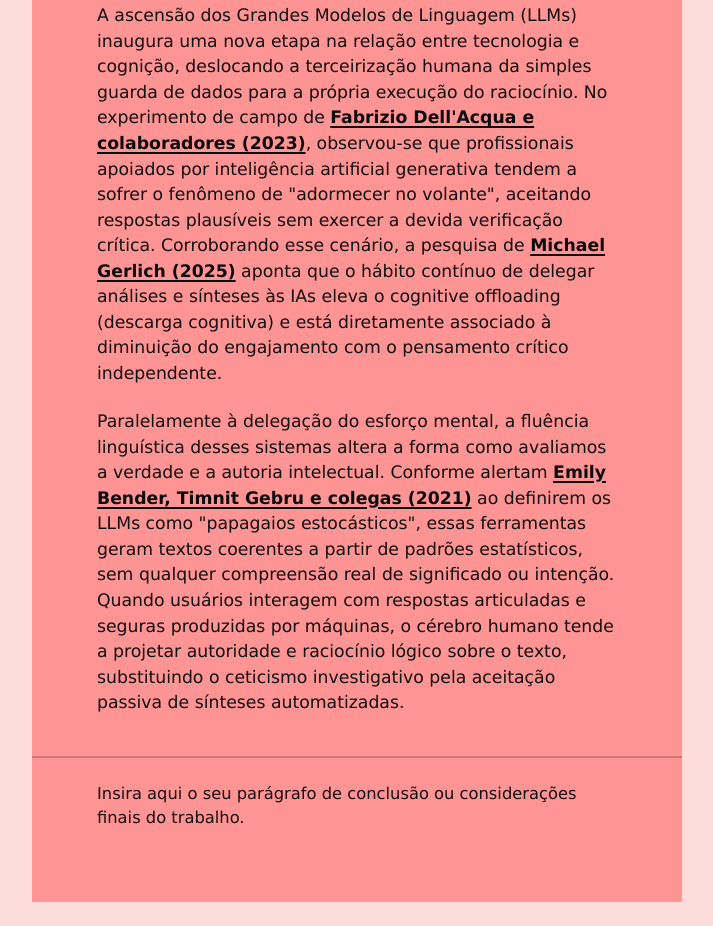
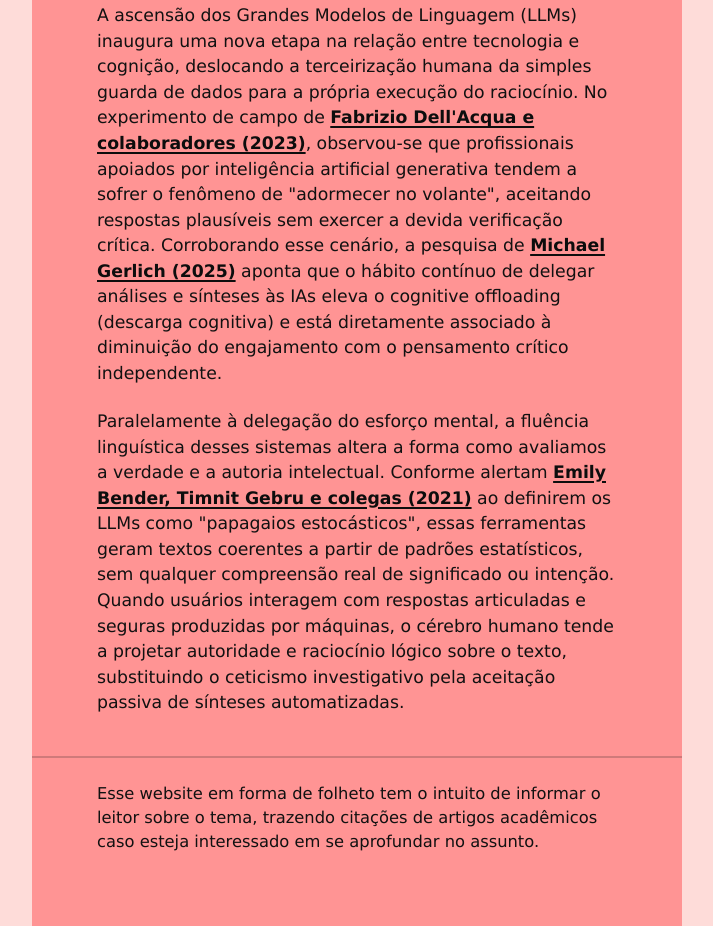
Before and after one commit to agath410v3/ifspWEB1, a plain HTML site: page web1/index.html in a window 1280 px wide. Shown: the part 3893-4819 px from the top of the page, without its empty margins (283-996 px from the left). Before the commit the page ends 4795 px from the top, so only its background shows below. Drawn offline with Linux system fonts and the light colour scheme.

Commit message:
Add files via upload

```diff
--- a/web1/index.html
+++ b/web1/index.html
@@ -108,7 +108,7 @@
       <footer class="page-footer">
         <div class="column-container footer-container">
           <p class="footer-text">
-            Insira aqui o seu parágrafo de conclusão ou considerações finais do trabalho.
+Esse website em forma de folheto tem o intuito de informar o leitor sobre o tema, trazendo citações de artigos acadêmicos caso esteja interessado em se aprofundar no assunto.
           </p>
         </div>
       </footer>
```
